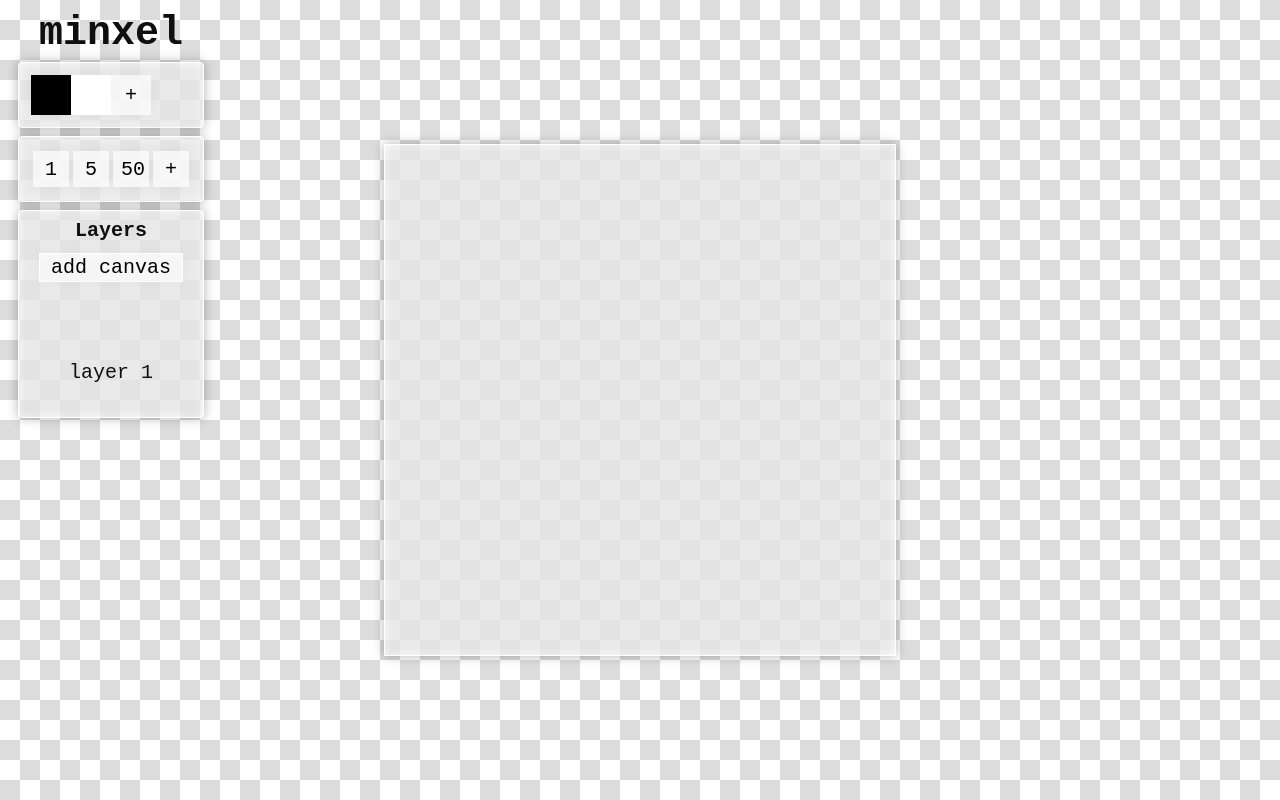
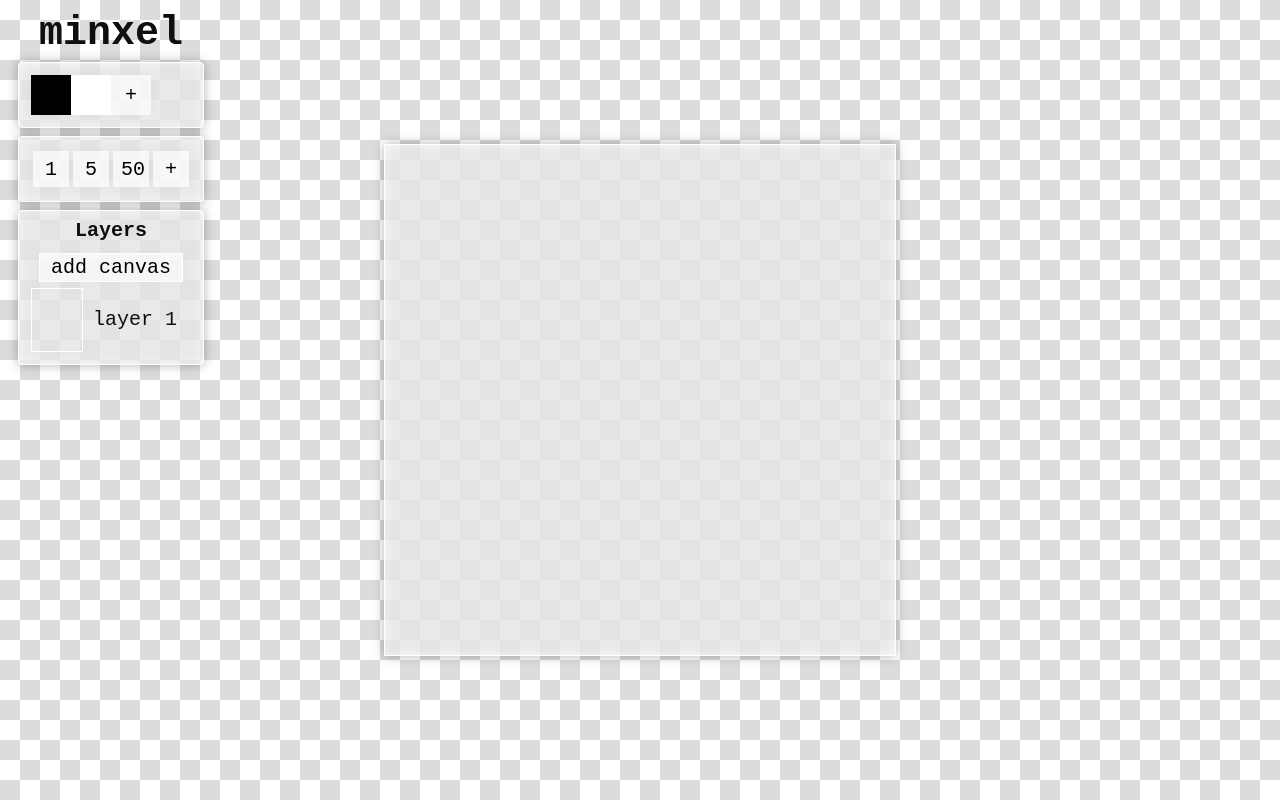
Before and after one commit to cyan-oj/minxel, a React (Vite) app: page / in a window 1280 px wide. Built offline with nearby package versions, Linux system fonts and the light colour scheme.

Commit message:
css adjustments to make layer previews more clear

```diff
--- a/src/Workspace/LayerPreview.jsx
+++ b/src/Workspace/LayerPreview.jsx
@@ -6,12 +6,12 @@ function LayerPreview( { layer, id, points } ) {
 
   useEffect(() => {
     const ctx = preview.current.getContext('2d')
-    ctx.drawImage(layer.canvas, 0, 0)
+    ctx.drawImage(layer.canvas, 0, 0, 50, 50)
   }, [points])
 
   return (
     <div className="layer-preview" id={id} >
-      <canvas ref={ preview } width={50} height={50}></canvas>
+      <canvas ref={ preview } className="layer-thumbnail" width={50} height={50}></canvas>
       <p>{ layer.name }</p>
     </div>
   )
--- a/src/Workspace/Workspace.css
+++ b/src/Workspace/Workspace.css
@@ -57,8 +57,18 @@ canvas {
   flex-direction: column-reverse;
 }
 
+.layer-preview{
+  display: flex;
+  margin-top: .2em
+}
 .layer-preview:hover {
   background-color: var(--button-active);
+}
+.layer-thumbnail {
+  border: solid 1px var(--border)
+}
+.layer-preview>p{
+  margin-left: .5em
 }
 
 .swatch {
```
